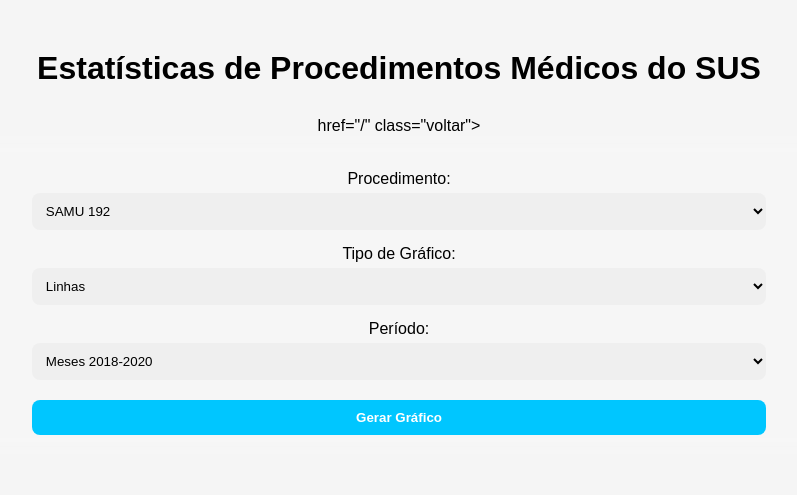
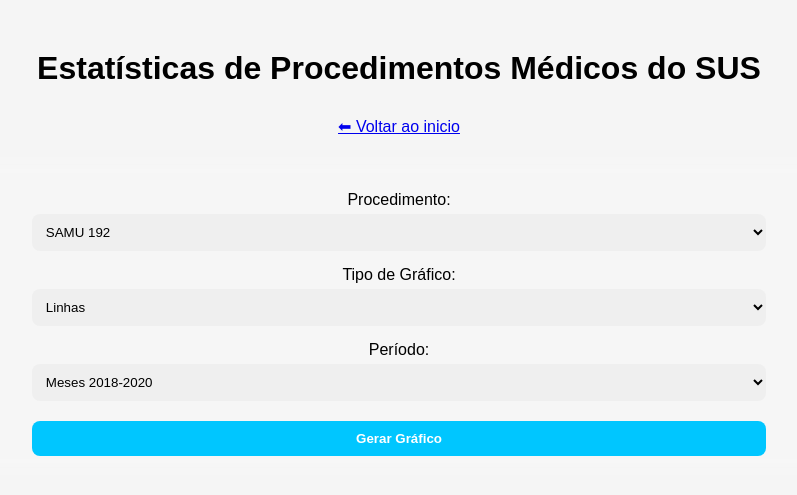
Before and after one commit to JoaoVGuerra06/webpic, a Flask app: page /graficos in a window 1280 px wide. Shown: the top 495 px of the page, without its empty margins (241-1038 px from the left). Run offline with Flask 3, Linux system fonts and the light colour scheme; parts of the project's set-up code (start-up, migrations or seed data) failed here and were passed over.

Commit message:
Update graficos.html

```diff
--- a/templates/graficos.html
+++ b/templates/graficos.html
@@ -11,8 +11,9 @@
 
     <h1>Estatísticas de Procedimentos Médicos do SUS</h1>
 
-    <a></a> href="{{ url_for('index') }}" class="voltar">
-
+    <a href="{{ url_for('index') }}" class="voltar">
+    ⬅ Voltar ao inicio
+    </a>
     <form method="POST">
 
         <label>Procedimento:</label>
```
